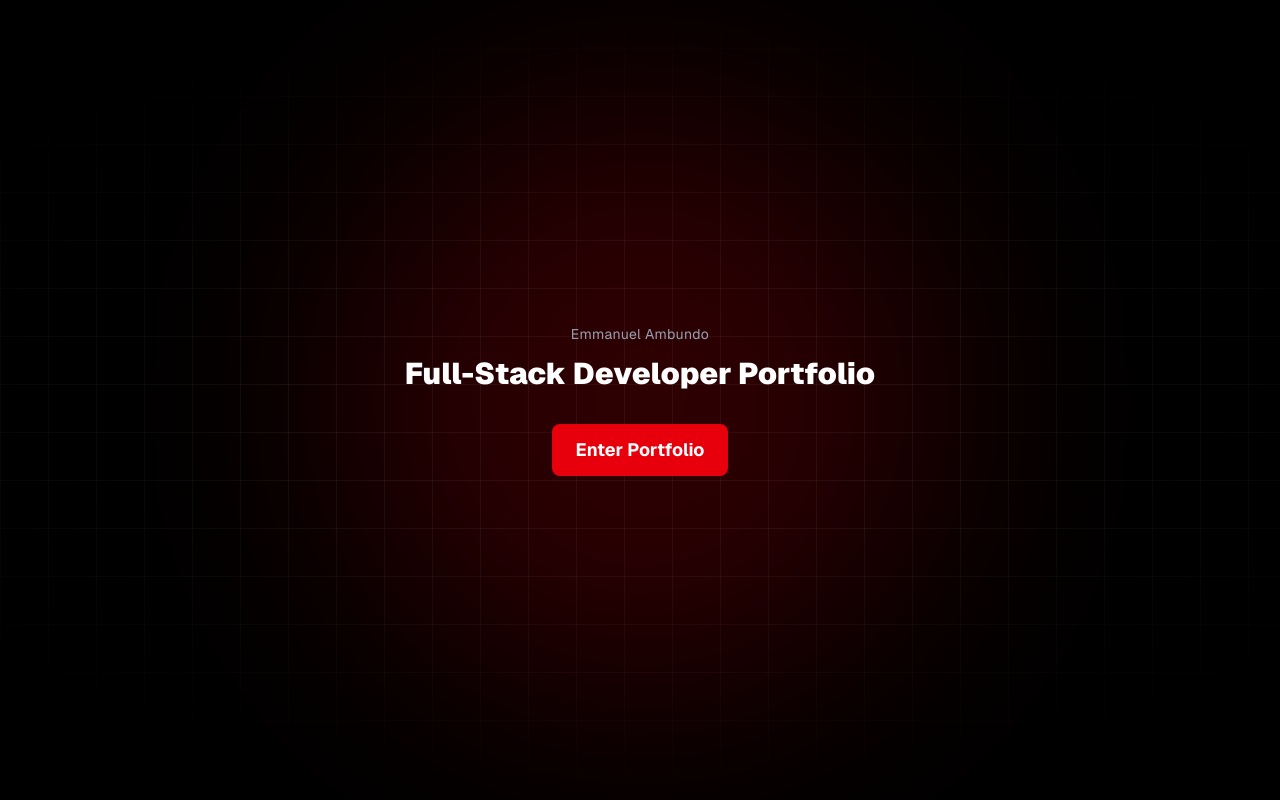
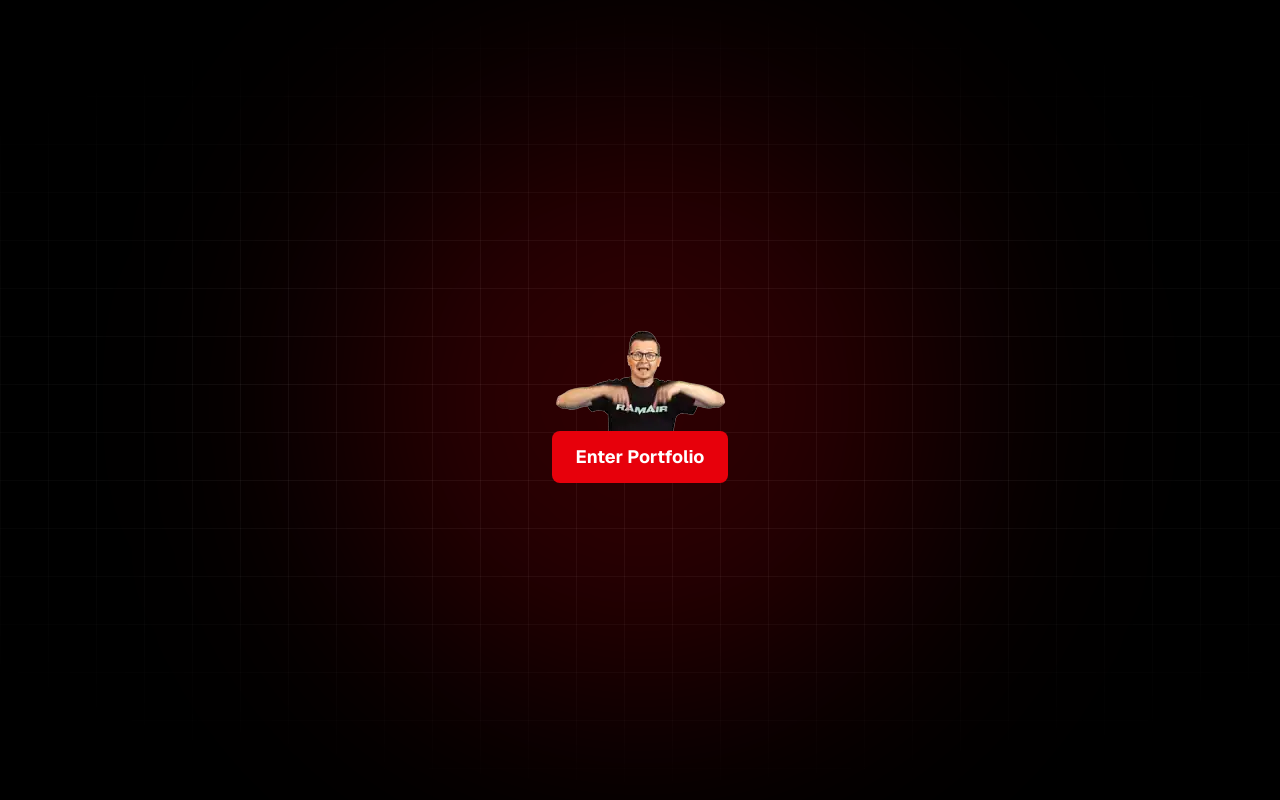
Before and after one commit to dev-in-Church/portfolio, a Next.js app: page / in a window 1280 px wide. Built offline with nearby package versions, Linux system fonts and the light colour scheme.

Commit message:
fx client layout

```diff
--- a/components/ClientLayout.tsx
+++ b/components/ClientLayout.tsx
@@ -88,12 +88,7 @@ export default function ClientLayout({
         />
 
         <div className="relative flex flex-col items-center text-center px-6">
-          <p className="text-sm tracking-wide text-gray-400 mb-3">
-            Emmanuel Ambundo
-          </p>
-          <h1 className="text-2xl md:text-3xl font-black mb-8">
-            Full-Stack Developer Portfolio
-          </h1>
+          <img src="/click-here.webp" alt="" />
 
           <button
             onClick={startExperience}
```
